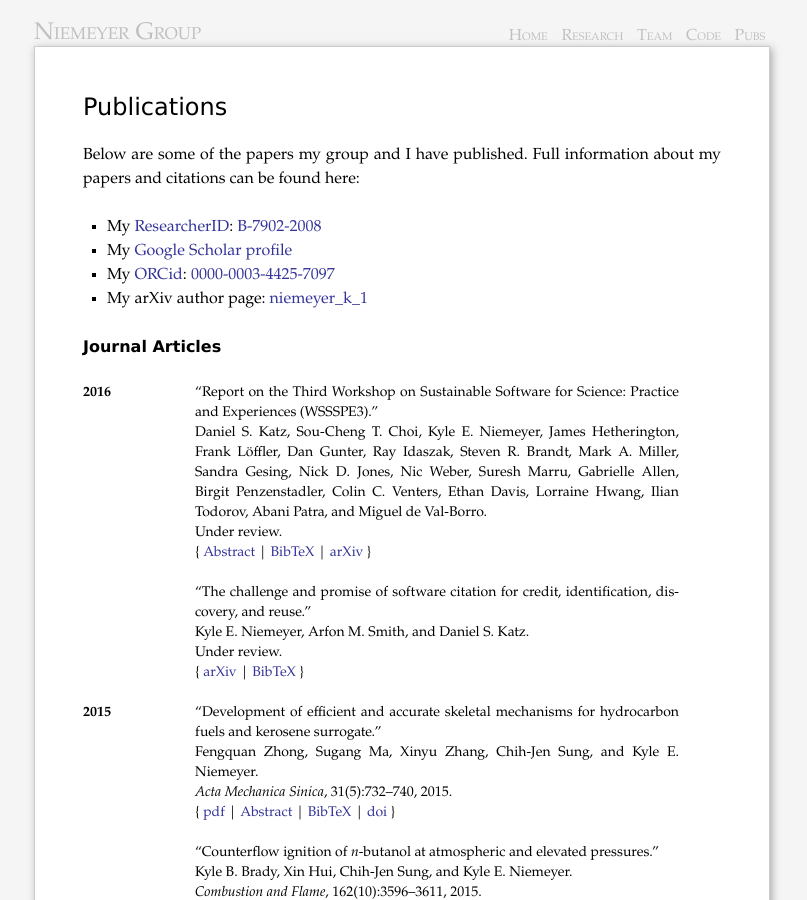
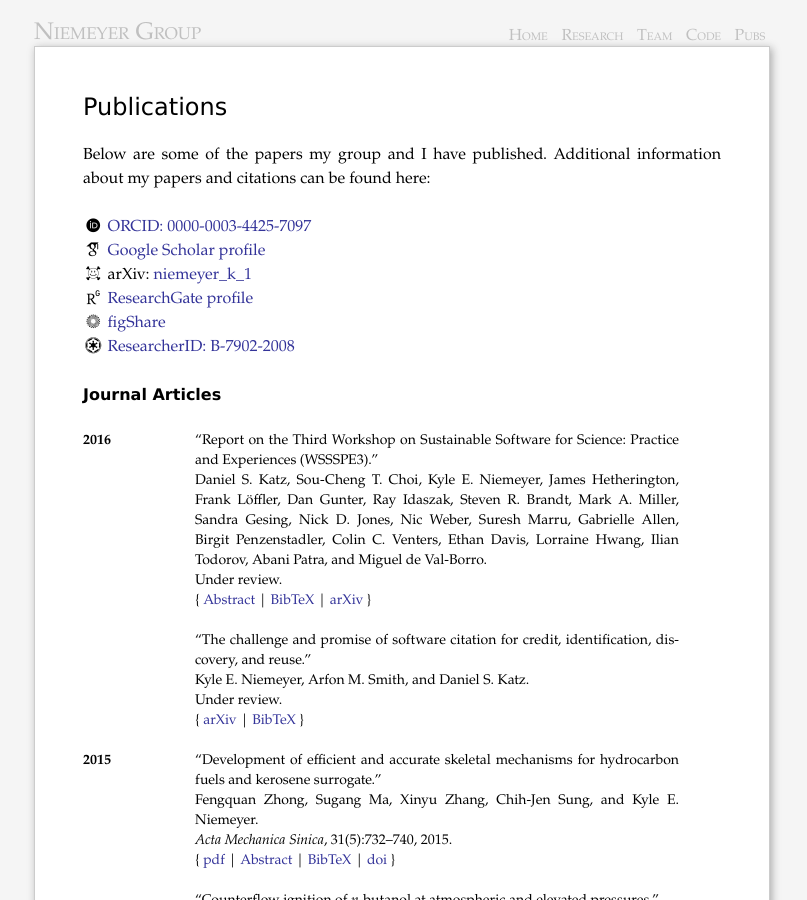
Before and after one commit to kyleniemeyer/kyleniemeyer.com, a Jekyll site: the page built from research/pubs/index.markdown, in a window 1280 px wide and 900 px high. Shown: the whole window, without its empty margins (238-1045 px from the left). Built offline with Jekyll 4.4.1, drawn with Linux system fonts in a browser that asks for light colours; nearby versions of some CDN libraries; some web fonts are replaced.

Commit message:
now use icons for pub external links

```diff
--- a/research/pubs/index.markdown
+++ b/research/pubs/index.markdown
@@ -6,12 +6,14 @@ section: Research
 
 Publications
 ============
-Below are some of the papers my group and I have published. Full information about my papers and citations can be found here:
+Below are some of the papers my group and I have published. Additional information about my papers and citations can be found here:
 
-- My [ResearcherID](http://www.researcherid.com/): [B-7902-2008](http://www.researcherid.com/rid/B-7902-2008)
-- My [Google Scholar profile](http://scholar.google.com/citations?user=dt0KRYoAAAAJ)
-- My [ORCid](https://orcid.org/): [0000-0003-4425-7097](https://orcid.org/0000-0003-4425-7097)
-- My arXiv author page: [niemeyer_k_1](http://arxiv.org/a/niemeyer_k_1)
+<i class="ai ai-orcid fa-fw"></i> [ORCID: 0000-0003-4425-7097](https://orcid.org/0000-0003-4425-7097)
+<i class="ai ai-google-scholar fa-fw"></i> [Google Scholar profile](http://scholar.google.com/citations?user=dt0KRYoAAAAJ)
+<i class="ai ai-arxiv fa-fw"></i> arXiv: [niemeyer_k_1](http://arxiv.org/a/niemeyer_k_1)
+<i class="ai ai-researchgate fa-fw"></i> [ResearchGate profile](https://www.researchgate.net/profile/Kyle_Niemeyer)
+<i class="ai ai-figshare fa-fw"></i> [figShare](https://figshare.com/authors/Kyle_Niemeyer/459510)
+{% icon fa-empire fa-fw%} [ResearcherID: B-7902-2008](http://www.researcherid.com/rid/B-7902-2008)
 
 
 ## Journal Articles ##
```
